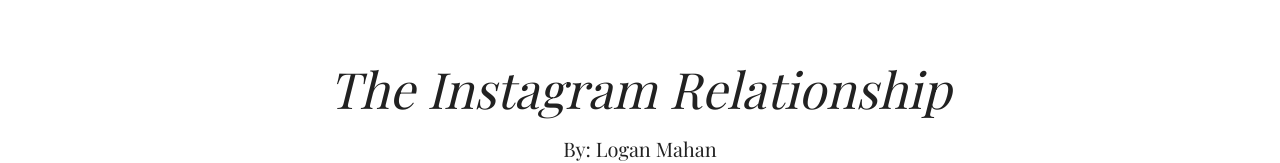
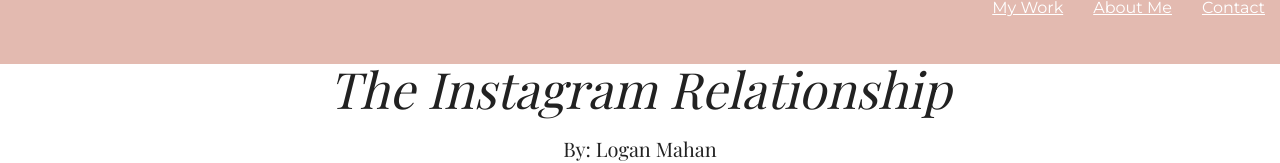
Before and after one commit to loganmahann/final, a plain HTML site: page index.html in a window 1280 px wide. Shown: the top 163 px of the page. Drawn offline with nearby package versions, Linux system fonts and the light colour scheme.

Commit message:
Update style.css

```diff
--- a/style.css
+++ b/style.css
@@ -1,5 +1,5 @@
 nav{
-  background-color: white;
+  background-color: #E3BAB0;
   font-family: 'Montserrat', sans-serif;
 }
 
```
